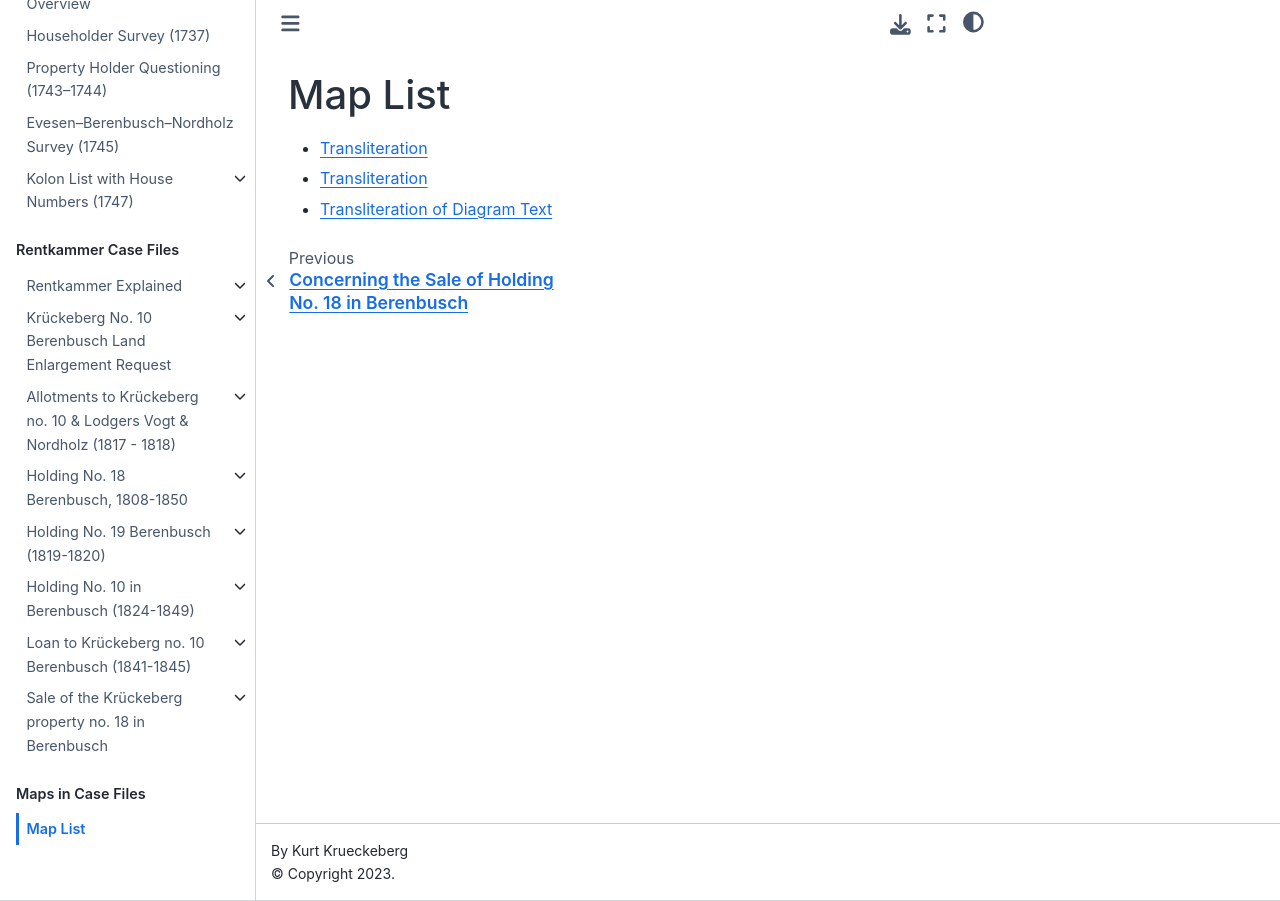
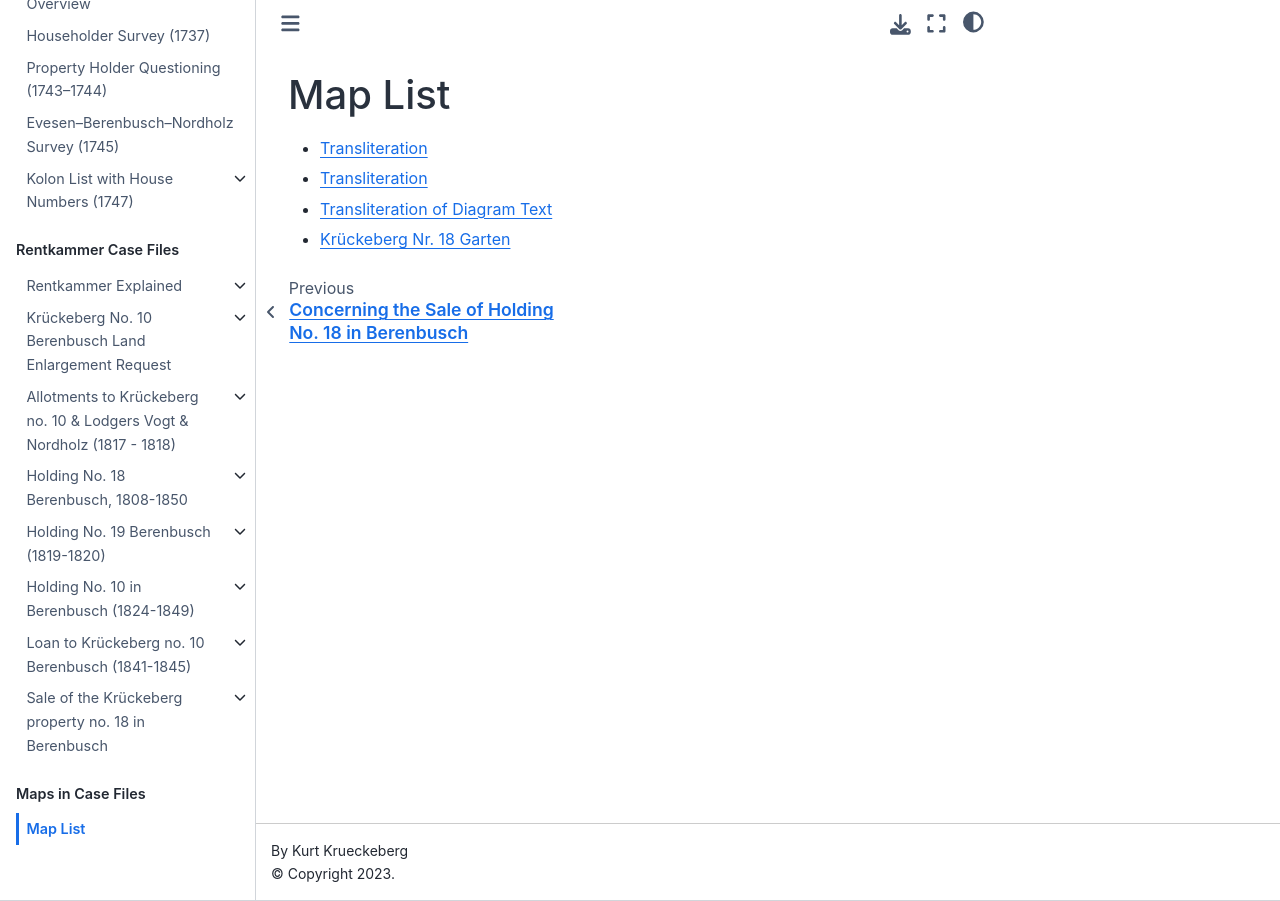
Before and after one commit to kurt-krueckeberg/sphinx-nla, a Jupyter Book: the page built from maps/map-list.md, in a window 1280 px wide. Built offline with Jupyter Book 1.0.4 settings and Sphinx 7.4.7 and the Sphinx Book theme 1.1.4, drawn with Linux system fonts in a browser that asks for light colours.

Commit message:
Update files

````diff
--- a/147/doc5.md
+++ b/147/doc5.md
@@ -14,8 +14,11 @@
 :class: image-override
 ```
 
+(krueckeberg-no-18-garten)=
 ```{figure} images/11.png
 :class: image-override
+
+Krückeberg Nr. 18 Garten
 ```
 
 ## Transliteration
--- a/maps/map-list.md
+++ b/maps/map-list.md
@@ -3,3 +3,4 @@
 - {ref}`brueggeman-vogt-plots`
 - {ref}`krueckeberg-brüggemann-no1`
 - {ref}`tailor-krückeberg-enlargement`
+- {ref}`krueckeberg-no-18-garten`
````
